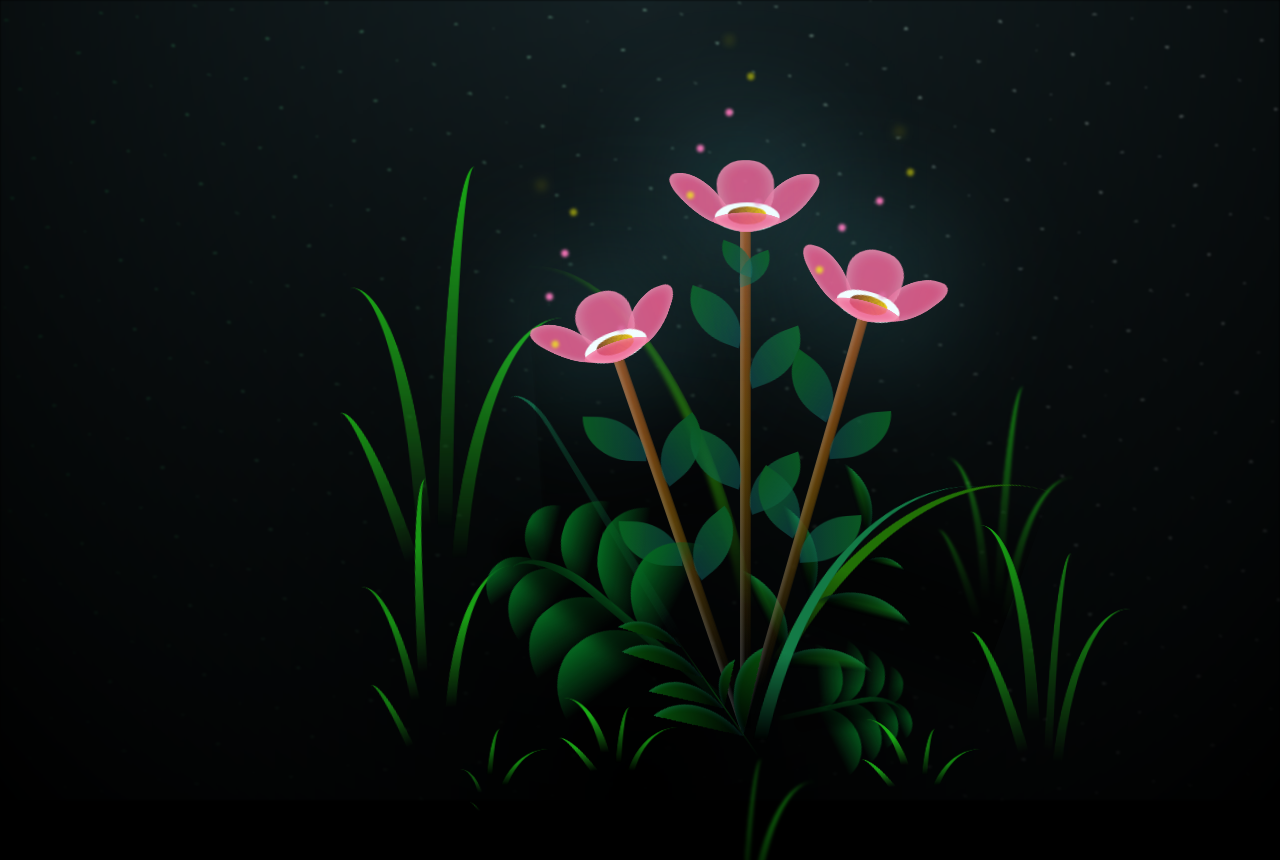
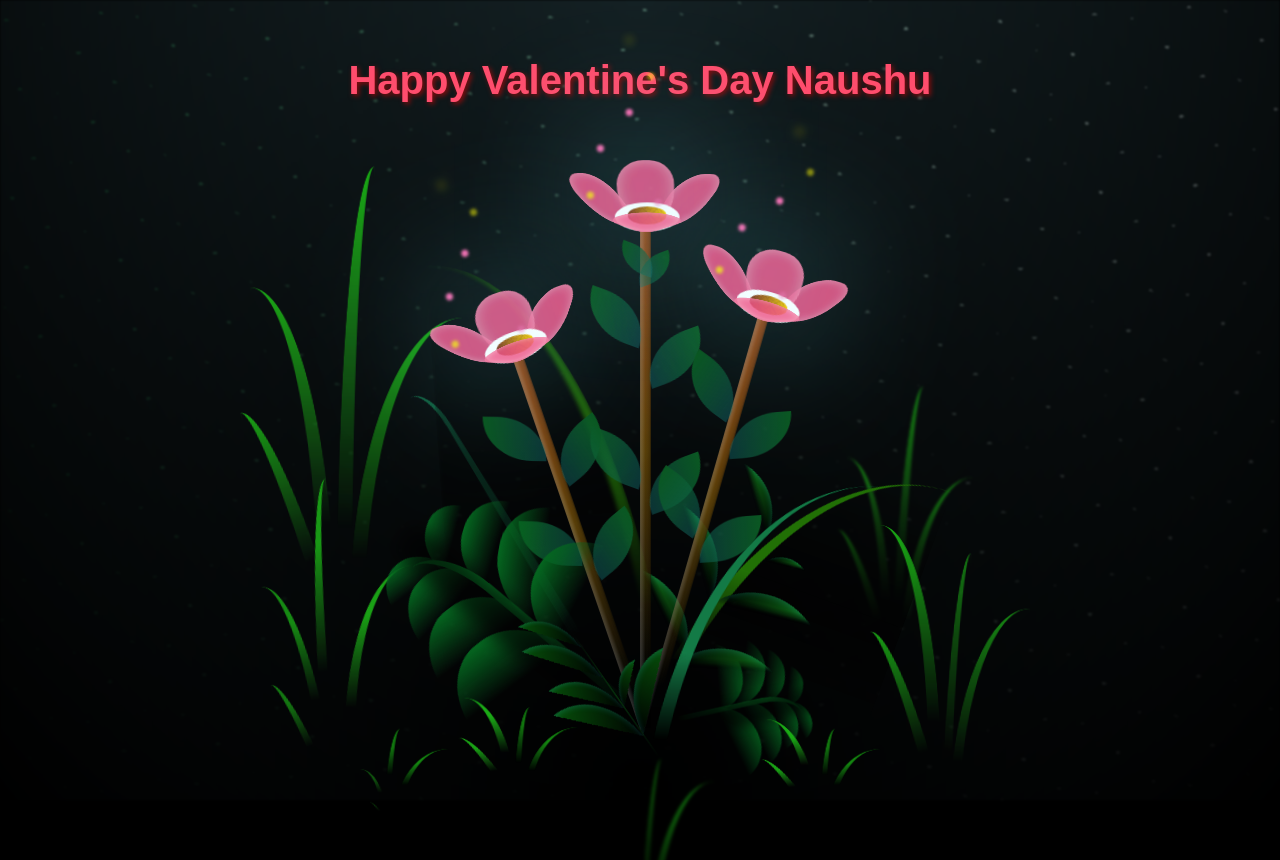
Before and after one commit to Sumitparmaj/valentine-day, a plain HTML site: page index.html in a window 1280 px wide. Shown: the top 860 px of the page. Drawn offline with Linux system fonts and the light colour scheme.

Commit message:
Update main.css

```diff
--- a/main.css
+++ b/main.css
@@ -1319,3 +1319,28 @@ body {
   -webkit-animation-play-state: paused !important;
           animation-play-state: paused !important;
 }
+
+.valentine-message {
+    position: absolute;
+    top: 10%;
+    left: 50%;
+    transform: translate(-50%, -50%);
+    font-size: 2.5rem;
+    font-weight: bold;
+    color: #ff4d6d;
+    text-shadow: 2px 2px 5px rgba(255, 0, 0, 0.5);
+    font-family: "Arial", sans-serif;
+    animation: fadeIn 2s ease-in-out;
+}
+
+/* Animation */
+@keyframes fadeIn {
+    0% {
+        opacity: 0;
+        transform: translate(-50%, -60%);
+    }
+    100% {
+        opacity: 1;
+        transform: translate(-50%, -50%);
+    }
+}
```
